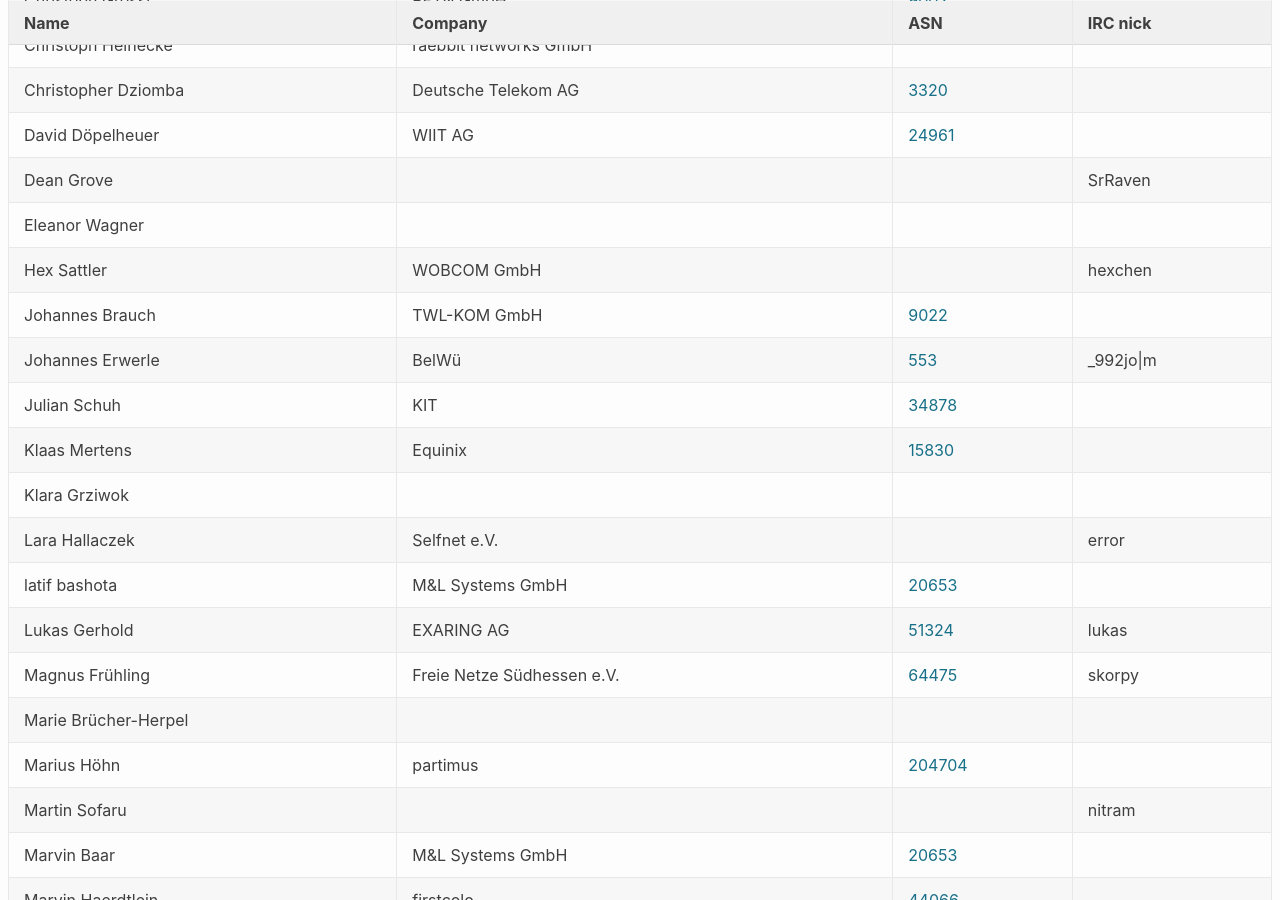
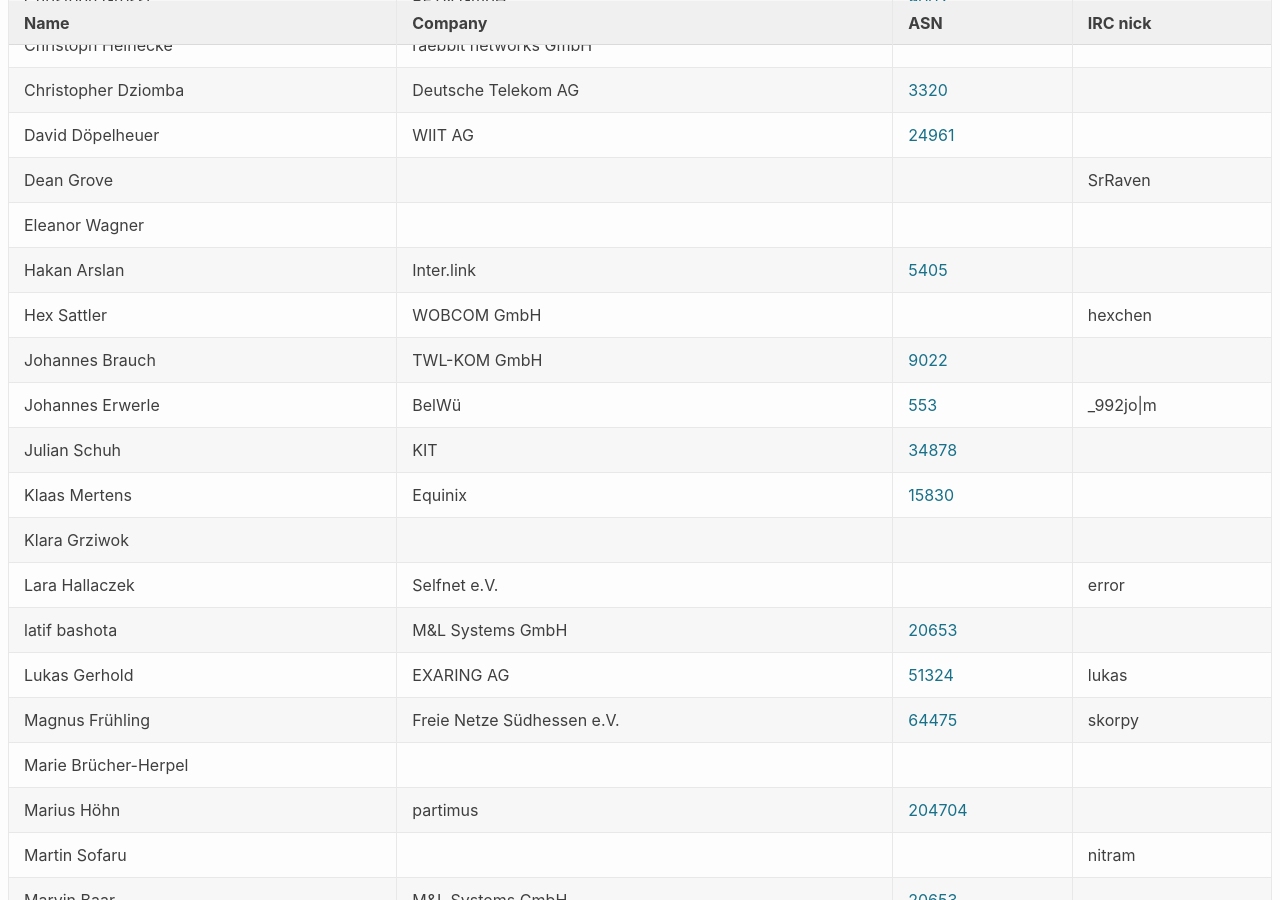
Before and after one commit to denog/pretix-attendeelist, a Jekyll site: the page built from denogmeetup24-04/index.markdown, in a window 1280 px wide and 900 px high, scrolled down 301 px. Built offline with Jekyll 4.4.1, drawn with Linux system fonts in a browser that asks for light colours.

Commit message:
Latest data: Tue Apr 23 20:48:07 UTC 2024

```diff
--- a/_data/attendees_denogmeetup24-04.json
+++ b/_data/attendees_denogmeetup24-04.json
@@ -64,6 +64,12 @@
     "company": null,
     "irc": null,
     "asn": null
+  },
+  {
+    "name": "Hakan Arslan",
+    "company": "Inter.link",
+    "irc": null,
+    "asn": "5405"
   },
   {
     "name": "Hex Sattler",
```
